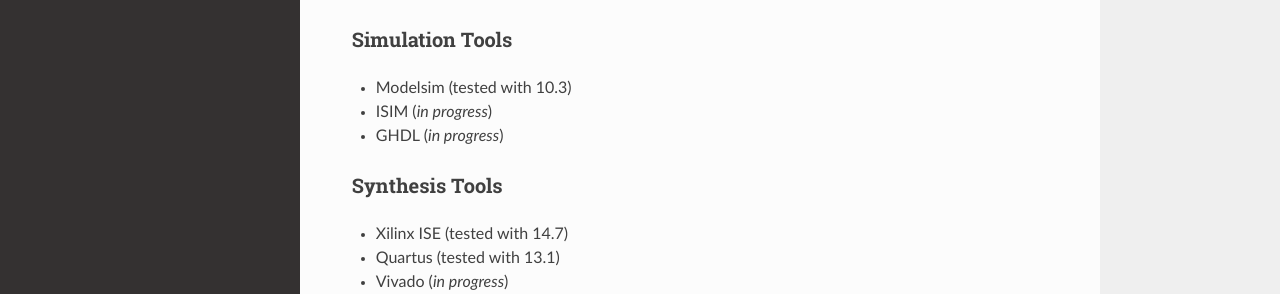
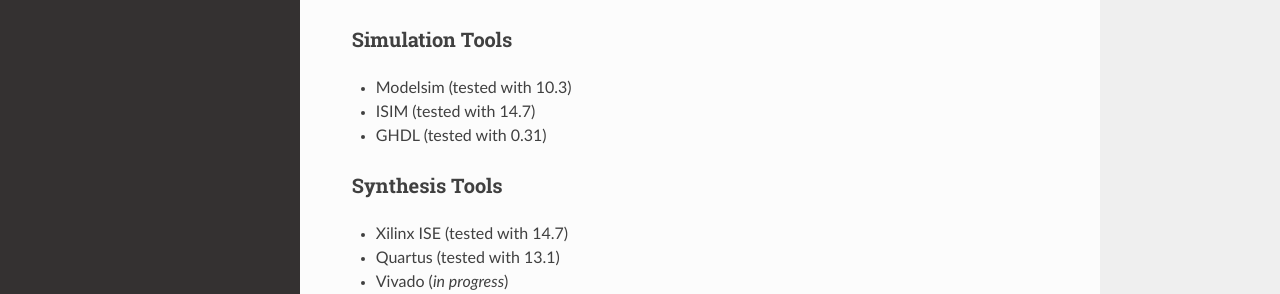
Before and after one commit to pabennett/chiptools, a Sphinx documentation site: the page built from docs/introduction.rst, in a window 1280 px wide and 1303 px high. Shown: the part 832-1126 px from the top of the window. Built offline with Sphinx 7.4.7 and the Read the Docs theme 2.0.0, drawn with Linux system fonts in a browser that asks for light colours; pages that are not in the unit, such as notebooks, are missing from menus.

Commit message:
Update introduction.rst

```diff
--- a/docs/introduction.rst
+++ b/docs/introduction.rst
@@ -34,8 +34,8 @@ Simulation Tools
 ----------------
 
 * Modelsim (tested with 10.3)
-* ISIM (*in progress*)
-* GHDL (*in progress*)
+* ISIM (tested with 14.7)
+* GHDL (tested with 0.31)
 
 Synthesis Tools
 ---------------
```
